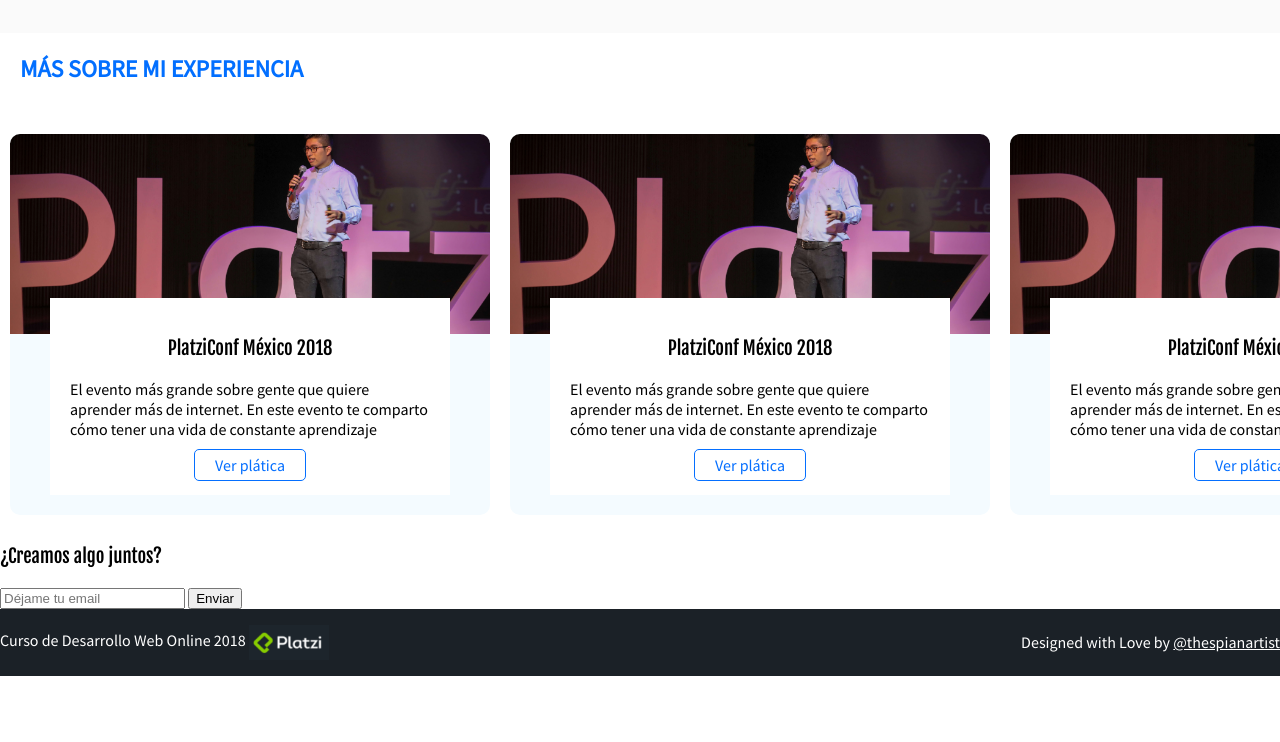
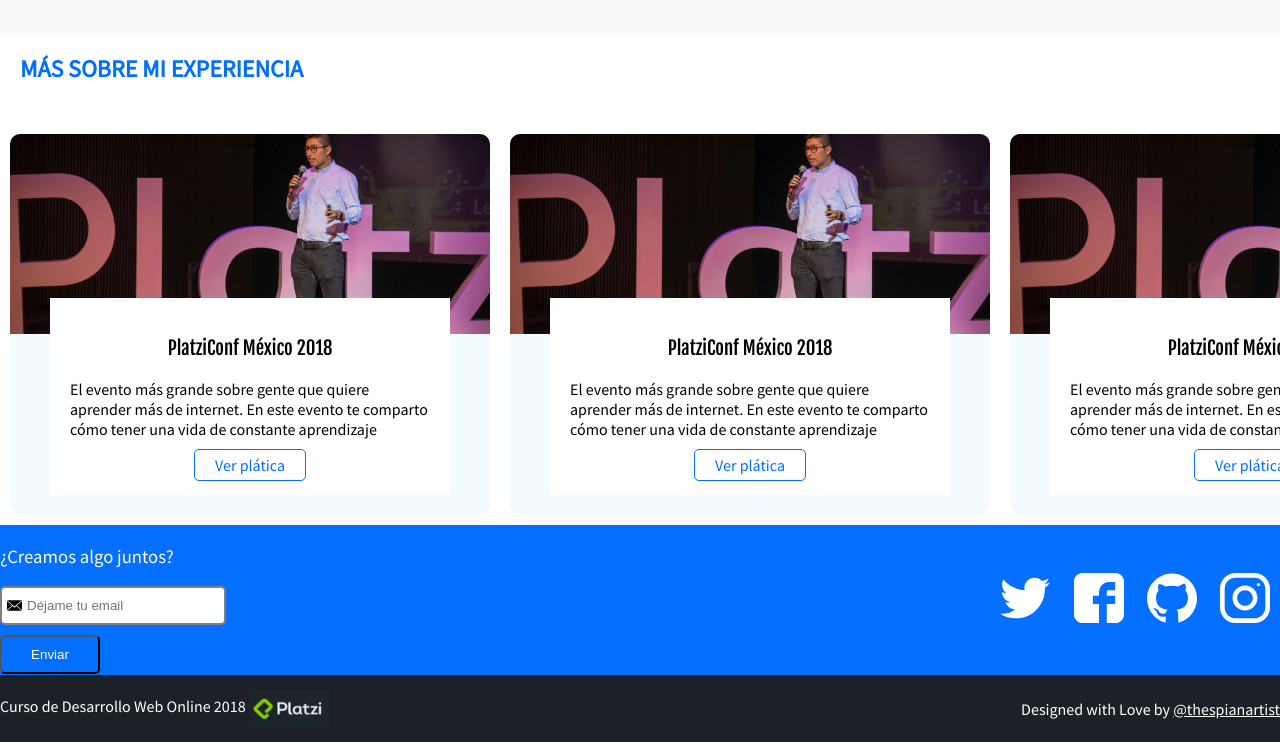
Before and after one commit to cartory/portafolio, a plain HTML site: page portafolio/index.html in a window 1280 px wide. Shown: the part 1382-2124 px from the top of the page. Before the commit the page ends 2058 px from the top, so only its background shows below. Drawn offline with Linux system fonts and the light colour scheme.

Commit message:
Estilos en la sección de contactos

```diff
--- a/portafolio/css/estilos.css
+++ b/portafolio/css/estilos.css
@@ -137,9 +137,7 @@ h1 strong {
     justify-content: space-between;
 }
 
-.project-course,
-.project-date,
-.project-url {
+.project-course, .project-date, .project-url {
     margin: 10px;
 }
 
@@ -220,9 +218,11 @@ h1 strong {
     overflow: hidden;
     background: #f4fbff;
 }
+
 .event-list-tittle {
     margin-left: 20px;
 }
+
 .event-list {
     display: flex;
 }
@@ -246,7 +246,6 @@ h1 strong {
     text-align: left;
 }
 
-
 .event-url {
     color: #056fff;
     border: 1px solid;
@@ -254,3 +253,68 @@ h1 strong {
     text-decoration: none;
     border-radius: 5px;
 }
+
+.contact {
+    background-color: #056fff;
+    color: white;
+    height: 150px;
+    display: flex;
+    align-items: center;
+    justify-content: space-between;
+}
+
+/* .social {
+
+} */
+
+.social-link {
+    display: inline-block;
+    width: 50px;
+    height: 50px;
+    margin: 0 10px;
+    background-size: 50px 50px;
+}
+
+.social-link.twitter {
+    background-image: url('../../images/twitter.svg');
+}
+
+.social-link.facebook {
+    background-image: url('../../images/facebook.svg');
+}
+
+.social-link.github {
+    background-image: url('../../images/github.svg');
+}
+
+.social-link.instagram {
+    background-image: url('../../images/instagram.svg');
+}
+
+.form-email input {
+    border-style: solid;
+    border-radius: 5px;
+    border-color: gray;
+    padding: 10px 20px 10px 25px;
+    background-image: url('../../images/envelope.svg');
+    background-size: 15px 15px;
+    background-repeat: no-repeat;
+    background-position-y: center;
+    background-position-x: 5px;
+}
+
+.form-email button {
+    display: block;
+    margin-top: 10px;
+    background: transparent;
+    color: white;
+    padding: 10px 0;
+    border-radius: 5px;
+    width: 100px;
+    margin-top: 10px;
+    /* margin: 10px auto 0; */
+}
+
+.form-email h3 {
+    font-family: 'Source Sans Pro', sans-serif;
+}
--- a/portafolio/index.html
+++ b/portafolio/index.html
@@ -144,6 +144,12 @@
             <input type="text" placeholder="Déjame tu email" id="email">
             <button>Enviar</button>
         </form>
+        <div class="social">
+            <a href="https://twitter.com/leonidasesteban" class="social-link twitter"></a>
+            <a href="https://facebook.com/leonidas.esteban" class="social-link facebook"></a>
+            <a href="htpps://github.com/leonidasesteban" class="social-link github"></a>
+            <a href="htpps://instagram.com/leonidasesteban" class="social-link instagram"></a>
+        </div>
     </section>
     <footer class="footer">
         <div>
```
